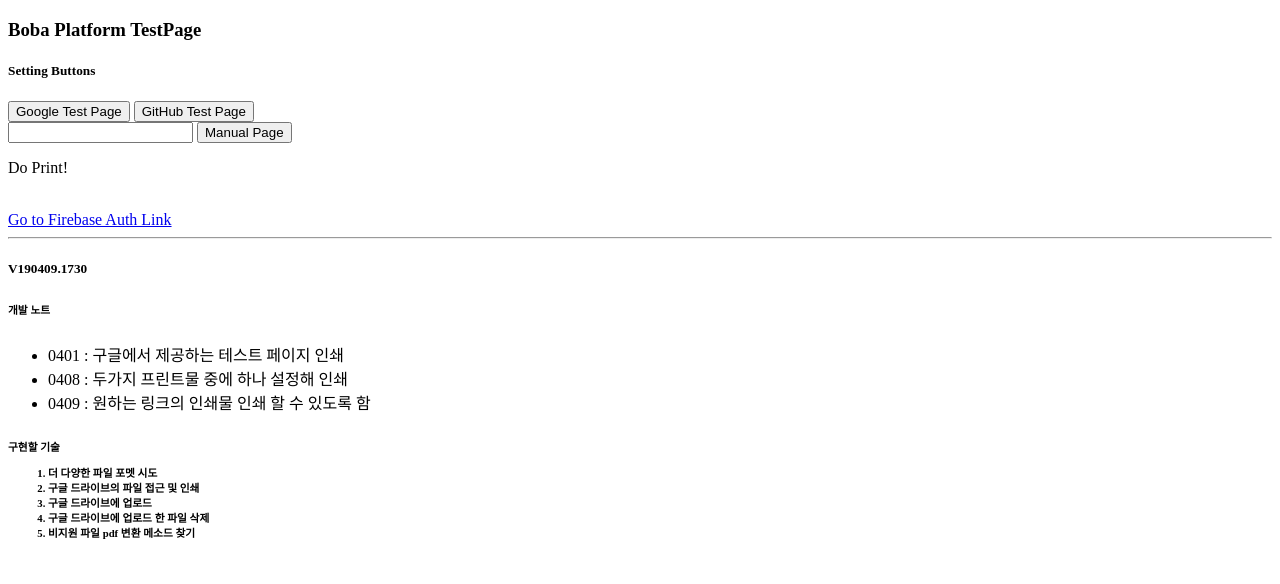
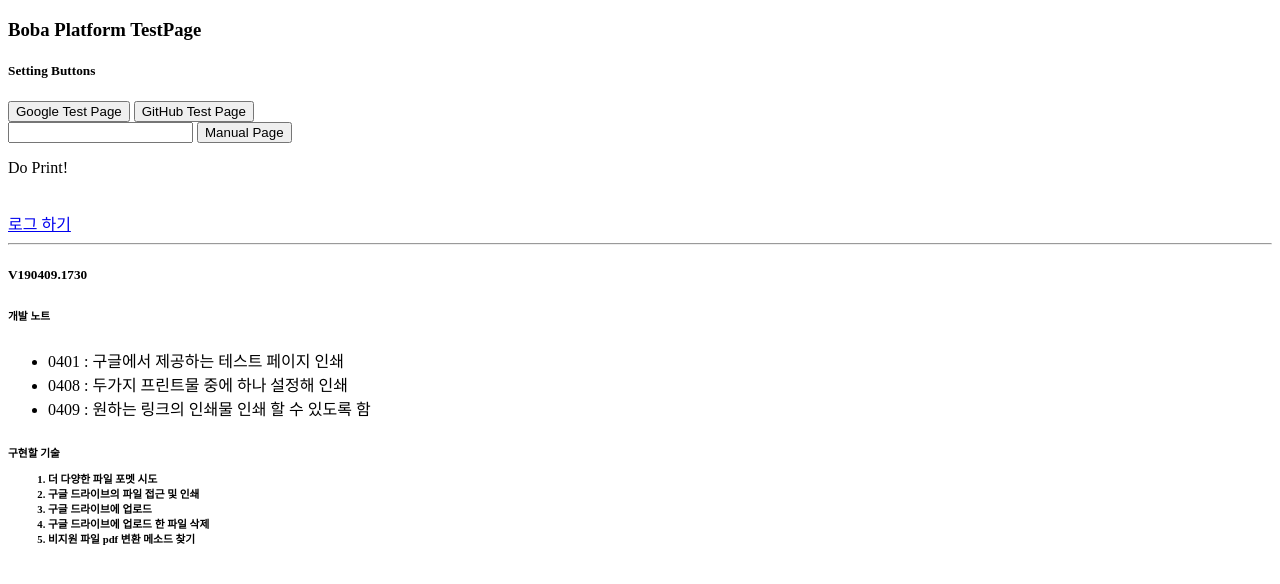
Before and after one commit to KYUUUW/BobaPrinterTest, a plain HTML site: page index.html in a window 1280 px wide. Drawn offline with Linux system fonts and the light colour scheme; a script that the page names is missing.

Commit message:
Update index.html

```diff
--- a/index.html
+++ b/index.html
@@ -48,7 +48,7 @@
   <div id="print_button_container"></div>
 
   <br/>
-  <a href="Firebase_Test.html">Go to Firebase Auth Link</a>
+  <a href="Firebase_Test.html">로그 하기</a>
 
   <hr/>
   <h5>V190409.1730</h5>
```
